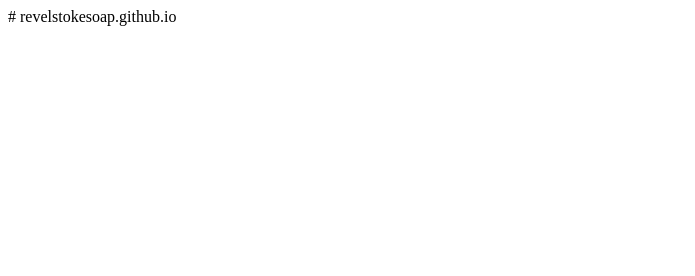
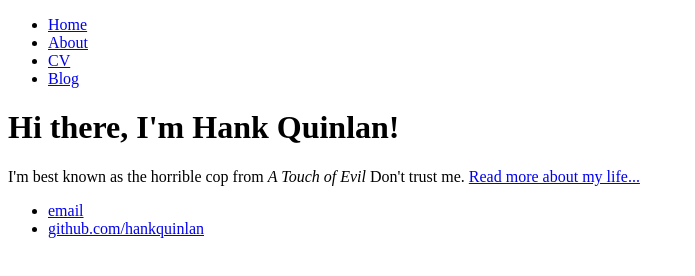
Before and after one commit to revelstokesoap/revelstokesoap.github.io, a plain HTML site: page index.html in a window 1280 px wide. Shown: the whole page, without its empty margins (0-695 px from the left). Drawn offline with Linux system fonts and the light colour scheme.

Commit message:
Update index.html

```diff
--- a/index.html
+++ b/index.html
@@ -1 +1,28 @@
-# revelstokesoap.github.io
+<!DOCTYPE html>
+<html>
+	<head>
+		<title>Hank Quinlan, Horrible Cop</title>
+	</head>
+	<body>
+		<nav>
+    		<ul>
+        		<li><a href="/">Home</a></li>
+	        	<li><a href="/about">About</a></li>
+        		<li><a href="/cv">CV</a></li>
+        		<li><a href="/blog">Blog</a></li>
+    		</ul>
+		</nav>
+		<div class="container">
+    		<div class="blurb">
+        		<h1>Hi there, I'm Hank Quinlan!</h1>
+				<p>I'm best known as the horrible cop from <em>A Touch of Evil</em> Don't trust me. <a href="/about">Read more about my life...</a></p>
+    		</div><!-- /.blurb -->
+		</div><!-- /.container -->
+		<footer>
+    		<ul>
+        		<li><a href="mailto:hankquinlanhub@gmail.com">email</a></li>
+        		<li><a href="https://github.com/hankquinlan">github.com/hankquinlan</a></li>
+			</ul>
+		</footer>
+	</body>
+</html>
```
